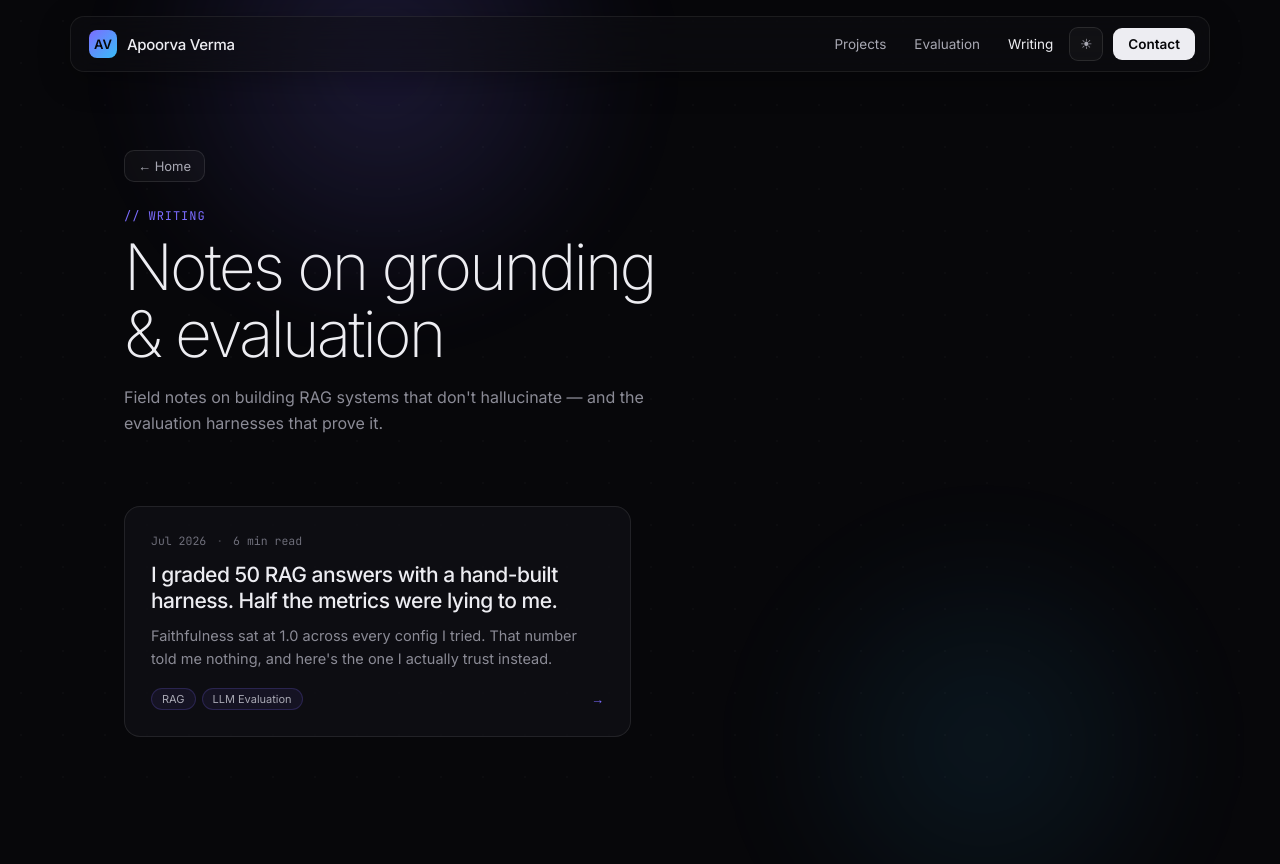
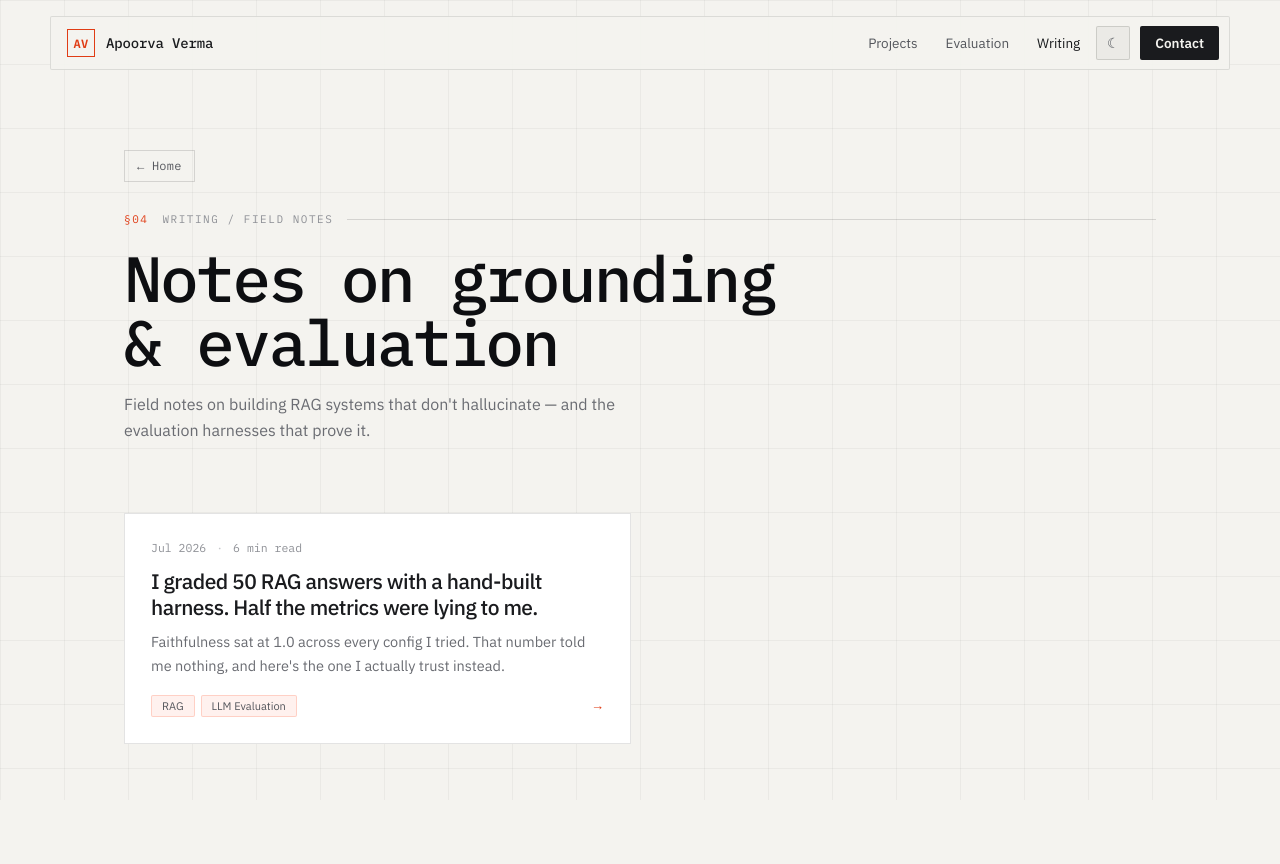
Before and after one commit to apoorva-01/personal-website, a website: page blog.html in a window 1280 px wide. Drawn offline with Linux system fonts and the light colour scheme.

Commit message:
Redesign the writing index to match the home page
Same instrument look: IBM Plex type, warm paper/ink palette, orange
accent, blueprint grid, sharp corners. Post cards and the real post
link carry over unchanged.

```diff
--- a/blog.html
+++ b/blog.html
@@ -7,33 +7,35 @@
 <meta name="description" content="Field notes on building RAG systems that don't hallucinate — and the evaluation harnesses that prove it.">
 <link rel="preconnect" href="https://fonts.googleapis.com">
 <link rel="preconnect" href="https://fonts.gstatic.com" crossorigin>
-<link href="https://fonts.googleapis.com/css2?family=Inter:wght@200;300;400;500;600;700&family=JetBrains+Mono:wght@400;500&display=swap" rel="stylesheet">
+<link href="https://fonts.googleapis.com/css2?family=IBM+Plex+Mono:wght@400;500;600&family=IBM+Plex+Sans:wght@300;400;500;600&display=swap" rel="stylesheet">
 <script src="https://cdn.jsdelivr.net/npm/motion@11.11.13/dist/motion.js"></script>
 <style>
   :root{
-    --bg:#07070a;--surface:rgba(16,16,22,.7);--surface-hover:rgba(20,20,28,.8);--bubble:rgba(20,20,27,.85);--nav-bg:rgba(14,14,18,.5);
-    --text:#ededf2;--text-2:#c7c7d1;--text-3:#a8a8b3;--text-4:#8b8b96;--faint:#6e6e7a;--heading:#fff;
-    --on-accent:#07070a;--invert-bg:#ededf2;--invert-fg:#07070a;--dot:#33333f;--scroll:#23232c;--scrim:rgba(5,5,8,.78);
-    --w025:rgba(255,255,255,.025);--w03:rgba(255,255,255,.03);--w04:rgba(255,255,255,.04);--w05:rgba(255,255,255,.05);--w06:rgba(255,255,255,.06);--w07:rgba(255,255,255,.07);--w08:rgba(255,255,255,.08);--w09:rgba(255,255,255,.09);--w10:rgba(255,255,255,.1);--w12:rgba(255,255,255,.12);--w14:rgba(255,255,255,.14);--w30:rgba(255,255,255,.3);
+    --bg:#0d0e11;--surface:#14161a;--surface-hover:#191c22;--bubble:#14161a;--nav-bg:rgba(13,14,17,.94);
+    --text:#e7e8ea;--text-2:#c2c5ca;--text-3:#9aa0a8;--text-4:#7c828b;--faint:#61656d;--heading:#f5f6f7;
+    --on-accent:#fff;--invert-bg:#e7e8ea;--invert-fg:#0d0e11;--dot:#23262c;--scroll:#262a30;--scrim:rgba(8,9,11,.9);
+    --accent:#ff4b26;--accent-ink:#ff6a4d;--live:#37b46a;--pass:#8a8f98;--grid:rgba(255,255,255,.045);
+    --w025:rgba(255,255,255,.03);--w03:rgba(255,255,255,.035);--w04:rgba(255,255,255,.045);--w05:rgba(255,255,255,.06);--w06:rgba(255,255,255,.07);--w07:rgba(255,255,255,.085);--w08:rgba(255,255,255,.1);--w09:rgba(255,255,255,.11);--w10:rgba(255,255,255,.13);--w12:rgba(255,255,255,.16);--w14:rgba(255,255,255,.19);--w30:rgba(255,255,255,.34);
   }
   :root[data-av-theme="light"]{
-    --bg:#f4f4f7;--surface:rgba(255,255,255,.78);--surface-hover:rgba(255,255,255,.96);--bubble:rgba(255,255,255,.86);--nav-bg:rgba(255,255,255,.6);
-    --text:#1c1c22;--text-2:#44444f;--text-3:#5c5c68;--text-4:#6f6f7b;--faint:#9a9aa6;--heading:#0a0a12;
-    --on-accent:#07070a;--invert-bg:#18181b;--invert-fg:#fafafa;--dot:#c4c4cc;--scroll:#c8c8d0;--scrim:rgba(244,244,247,.72);
-    --w025:rgba(0,0,0,.04);--w03:rgba(0,0,0,.05);--w04:rgba(0,0,0,.05);--w05:rgba(0,0,0,.06);--w06:rgba(0,0,0,.07);--w07:rgba(0,0,0,.08);--w08:rgba(0,0,0,.09);--w09:rgba(0,0,0,.1);--w10:rgba(0,0,0,.11);--w12:rgba(0,0,0,.13);--w14:rgba(0,0,0,.16);--w30:rgba(0,0,0,.28);
+    --bg:#f4f3ef;--surface:#ffffff;--surface-hover:#ffffff;--bubble:#ffffff;--nav-bg:rgba(244,243,239,.92);
+    --text:#1a1b1e;--text-2:#3b3d42;--text-3:#54565c;--text-4:#6a6c72;--faint:#8e9096;--heading:#0d0e11;
+    --on-accent:#fff;--invert-bg:#1a1b1e;--invert-fg:#f4f3ef;--dot:#d7d5cd;--scroll:#cbc9c0;--scrim:rgba(244,243,239,.86);
+    --accent:#e03c15;--accent-ink:#bf3210;--live:#1f9d55;--pass:#6a6c72;--grid:rgba(0,0,0,.04);
+    --w025:rgba(0,0,0,.035);--w03:rgba(0,0,0,.04);--w04:rgba(0,0,0,.05);--w05:rgba(0,0,0,.06);--w06:rgba(0,0,0,.07);--w07:rgba(0,0,0,.085);--w08:rgba(0,0,0,.1);--w09:rgba(0,0,0,.11);--w10:rgba(0,0,0,.13);--w12:rgba(0,0,0,.15);--w14:rgba(0,0,0,.18);--w30:rgba(0,0,0,.32);
   }
   *{box-sizing:border-box;margin:0;padding:0}
   html{scroll-behavior:smooth;background-color:var(--bg);transition:background-color .35s ease}
-  html body{background:var(--bg);color:var(--text);font-family:'Inter',system-ui,sans-serif;-webkit-font-smoothing:antialiased;transition:background-color .35s ease,color .35s ease}
-  ::selection{background:rgba(124,108,255,.32)}
-  ::-webkit-scrollbar{width:10px;height:10px}
+  html body{background:var(--bg);color:var(--text);font-family:'IBM Plex Sans',system-ui,sans-serif;-webkit-font-smoothing:antialiased;transition:background-color .35s ease,color .35s ease}
+  ::selection{background:var(--accent);color:#fff}
+  ::-webkit-scrollbar{width:12px;height:12px}
   ::-webkit-scrollbar-track{background:var(--bg)}
-  ::-webkit-scrollbar-thumb{background:var(--scroll);border-radius:8px;border:2px solid var(--bg)}
-  @keyframes fadeUp{from{opacity:0;transform:translateY(14px)}to{opacity:1;transform:translateY(0)}}
-  @keyframes floatGlow{0%,100%{transform:translate(0,0) scale(1);opacity:.55}50%{transform:translate(30px,-24px) scale(1.08);opacity:.8}}
-  @keyframes floatGlow2{0%,100%{transform:translate(0,0) scale(1);opacity:.4}50%{transform:translate(-28px,26px) scale(1.12);opacity:.65}}
+  ::-webkit-scrollbar-thumb{background:var(--scroll);border-radius:0;border:3px solid var(--bg)}
+  a:focus-visible,button:focus-visible,input:focus-visible{outline:2px solid var(--accent);outline-offset:2px}
+  @keyframes fadeUp{from{opacity:0;transform:translateY(10px)}to{opacity:1;transform:translateY(0)}}
   @keyframes overlayIn{from{opacity:0}to{opacity:1}}
-  @keyframes sheetIn{from{opacity:0;transform:translateY(24px)}to{opacity:1;transform:translateY(0)}}
+  @keyframes sheetIn{from{opacity:0;transform:translateY(16px)}to{opacity:1;transform:translateY(0)}}
+  @media (prefers-reduced-motion:reduce){*{animation:none !important;transition:none !important}}
 
   /* Responsive — added for real-site deployment (source had no media queries) */
   @media (max-width:640px){
@@ -47,28 +49,22 @@
 
 <div id="av-root" style="position:relative;min-height:100vh;overflow:hidden">
 
-  <!-- custom cursor -->
-  <div id="cur-ring" style="position:fixed;top:0;left:0;width:34px;height:34px;margin:-17px 0 0 -17px;border-radius:50%;border:1px solid rgba(124,108,255,.6);background:rgba(124,108,255,.05);box-shadow:0 0 22px rgba(124,108,255,.32);pointer-events:none;z-index:300;mix-blend-mode:screen;transform:translate(-200px,-200px);transition:width .2s ease,height .2s ease,background .2s ease,border-color .2s ease;opacity:0"></div>
-  <div id="cur-dot" style="position:fixed;top:0;left:0;width:6px;height:6px;margin:-3px 0 0 -3px;border-radius:50%;background:#d6cfff;box-shadow:0 0 8px rgba(124,108,255,.85);pointer-events:none;z-index:301;transform:translate(-200px,-200px);opacity:0"></div>
-
-  <!-- ambient glows -->
-  <div style="position:fixed;top:-180px;left:8%;width:520px;height:520px;border-radius:50%;background:radial-gradient(circle,rgba(124,108,255,.26),transparent 70%);filter:blur(40px);pointer-events:none;animation:floatGlow 16s ease-in-out infinite;z-index:0"></div>
-  <div style="position:fixed;bottom:-160px;right:4%;width:460px;height:460px;border-radius:50%;background:radial-gradient(circle,rgba(56,189,248,.18),transparent 70%);filter:blur(40px);pointer-events:none;animation:floatGlow2 19s ease-in-out infinite;z-index:0"></div>
-  <div style="position:fixed;inset:0;background-image:radial-gradient(var(--w025) 1px,transparent 1px);background-size:42px 42px;pointer-events:none;z-index:0"></div>
+  <!-- instrument graph grid -->
+  <div aria-hidden="true" style="position:fixed;inset:0;background-image:linear-gradient(var(--grid) 1px,transparent 1px),linear-gradient(90deg,var(--grid) 1px,transparent 1px);background-size:64px 64px;pointer-events:none;z-index:0"></div>
 
   <!-- NAV -->
   <nav style="position:fixed;top:0;left:0;right:0;z-index:50;display:flex;align-items:center;justify-content:center;padding:16px 20px">
-    <div style="display:flex;align-items:center;justify-content:space-between;width:100%;max-width:1140px;padding:10px 14px 10px 18px;background:var(--nav-bg);backdrop-filter:blur(14px);-webkit-backdrop-filter:blur(14px);border:1px solid var(--w07);border-radius:14px;box-shadow:0 8px 32px rgba(0,0,0,.3)">
-      <a href="index.html" style="display:flex;align-items:center;gap:10px;text-decoration:none;color:var(--text)">
-        <span style="display:grid;place-items:center;width:28px;height:28px;border-radius:8px;background:linear-gradient(135deg,#7c6cff,#38bdf8);font-size:13px;font-weight:600;color:var(--on-accent)">AV</span>
-        <span style="font-weight:500;letter-spacing:-.02em;font-size:15px">Apoorva Verma</span>
+    <div style="display:flex;align-items:center;justify-content:space-between;width:100%;max-width:1180px;padding:9px 10px 9px 16px;background:var(--nav-bg);border:1px solid var(--w08);border-radius:2px">
+      <a href="index.html" style="display:flex;align-items:center;gap:11px;text-decoration:none;color:var(--text)">
+        <span style="display:grid;place-items:center;width:28px;height:28px;border:1px solid var(--accent);color:var(--accent);font-family:'IBM Plex Mono',monospace;font-size:12px;font-weight:600;letter-spacing:.02em">AV</span>
+        <span style="font-family:'IBM Plex Mono',monospace;font-weight:500;letter-spacing:-.01em;font-size:14px">Apoorva Verma</span>
       </a>
       <div style="display:flex;align-items:center;gap:4px">
-        <a class="nav-link" href="index.html#projects" style="text-decoration:none;color:var(--text-3);font-size:13.5px;padding:7px 12px;border-radius:9px;transition:color .2s" data-hover="color:var(--text)">Projects</a>
-        <a class="nav-link" href="index.html#eval" style="text-decoration:none;color:var(--text-3);font-size:13.5px;padding:7px 12px;border-radius:9px;transition:color .2s" data-hover="color:var(--text)">Evaluation</a>
-        <a class="nav-link" href="blog.html" style="text-decoration:none;color:var(--text);font-size:13.5px;padding:7px 12px;border-radius:9px">Writing</a>
-        <button id="theme-btn" onclick="App.toggleTheme()" aria-label="Toggle theme" style="display:grid;place-items:center;width:34px;height:34px;border-radius:9px;border:1px solid var(--w10);background:var(--w03);color:var(--text-3);cursor:pointer;font-size:14px;transition:color .18s,border-color .18s,background .18s" data-hover="color:var(--text);border-color:var(--w30)">☀</button>
-        <a href="index.html#contact" style="text-decoration:none;color:var(--invert-fg);font-size:13.5px;font-weight:600;padding:8px 15px;border-radius:9px;background:var(--invert-bg);margin-left:6px;transition:transform .2s" data-hover="transform:translateY(-1px)">Contact</a>
+        <a class="nav-link" href="index.html#projects" style="text-decoration:none;color:var(--text-3);font-size:13.5px;padding:7px 12px;border-radius:2px;transition:color .2s" data-hover="color:var(--text)">Projects</a>
+        <a class="nav-link" href="index.html#eval" style="text-decoration:none;color:var(--text-3);font-size:13.5px;padding:7px 12px;border-radius:2px;transition:color .2s" data-hover="color:var(--text)">Evaluation</a>
+        <a class="nav-link" href="blog.html" style="text-decoration:none;color:var(--text);font-size:13.5px;padding:7px 12px;border-radius:2px">Writing</a>
+        <button id="theme-btn" onclick="App.toggleTheme()" aria-label="Toggle theme" style="display:grid;place-items:center;width:34px;height:34px;border-radius:2px;border:1px solid var(--w10);background:var(--w03);color:var(--text-3);cursor:pointer;font-size:14px;transition:color .18s,border-color .18s,background .18s" data-hover="color:var(--text);border-color:var(--w30)">☀</button>
+        <a href="index.html#contact" style="text-decoration:none;color:var(--invert-fg);font-size:13.5px;font-weight:600;padding:8px 15px;border-radius:2px;background:var(--invert-bg);margin-left:6px;transition:transform .2s" data-hover="">Contact</a>
       </div>
     </div>
   </nav>
@@ -77,9 +73,13 @@
 
     <!-- HEADER -->
     <header style="padding:150px 0 50px">
-      <a href="index.html" style="display:inline-flex;align-items:center;gap:7px;text-decoration:none;font-size:13px;color:var(--text-3);padding:7px 13px;border-radius:10px;border:1px solid var(--w10);background:var(--w03);transition:all .18s;animation:fadeUp .5s ease both" data-hover="color:var(--heading);border-color:var(--w30)">← Home</a>
-      <div style="margin-top:26px;font-family:'JetBrains Mono',monospace;font-size:12px;color:#7c6cff;letter-spacing:.08em;animation:fadeUp .5s .05s ease both">// WRITING</div>
-      <h1 style="margin-top:10px;font-size:clamp(38px,6vw,64px);font-weight:200;letter-spacing:-.045em;line-height:1.04;animation:fadeUp .5s .1s ease both">Notes on grounding<br/>&amp; evaluation</h1>
+      <a href="index.html" style="display:inline-flex;align-items:center;gap:8px;text-decoration:none;font-family:'IBM Plex Mono',monospace;font-size:12px;letter-spacing:.02em;color:var(--text-3);padding:7px 12px;border-radius:0;border:1px solid var(--w10);background:transparent;transition:border-color .18s,color .18s;animation:fadeUp .5s ease both" data-hover="color:var(--heading);border-color:var(--accent)">← Home</a>
+      <div style="display:flex;align-items:center;gap:14px;margin-top:30px;animation:fadeUp .5s .05s ease both">
+        <span style="font-family:'IBM Plex Mono',monospace;font-size:11px;letter-spacing:.14em;color:var(--accent)">§04</span>
+        <span style="font-family:'IBM Plex Mono',monospace;font-size:11px;letter-spacing:.14em;color:var(--faint);text-transform:uppercase">Writing / Field notes</span>
+        <span style="flex:1;height:1px;background:var(--w10)"></span>
+      </div>
+      <h1 style="margin-top:20px;font-family:'IBM Plex Mono',monospace;font-size:clamp(38px,6vw,64px);font-weight:500;letter-spacing:-.035em;line-height:1;color:var(--heading);animation:fadeUp .5s .1s ease both">Notes on grounding<br/>&amp; evaluation</h1>
       <p style="margin-top:18px;max-width:560px;font-size:16px;line-height:1.6;color:var(--text-4);animation:fadeUp .5s .15s ease both">Field notes on building RAG systems that don't hallucinate — and the evaluation harnesses that prove it.</p>
     </header>
 
@@ -226,15 +226,15 @@
       var p = posts[i];
       var tags = "";
       for (var j=0;j<p.tags.length;j++){
-        tags += '<span style="font-size:11px;color:var(--text-3);padding:3px 10px;border-radius:999px;background:rgba(124,108,255,.08);border:1px solid rgba(124,108,255,.2)">'+esc(p.tags[j])+'</span>';
+        tags += '<span style="font-size:11px;color:var(--text-3);padding:3px 10px;border-radius:2px;background:rgba(255,75,38,.08);border:1px solid rgba(255,75,38,.2)">'+esc(p.tags[j])+'</span>';
       }
-      html += '<a data-reveal="1" href="'+p.href+'" style="display:flex;flex-direction:column;text-decoration:none;color:inherit;background:var(--surface);border:1px solid var(--w09);border-radius:16px;padding:26px;cursor:pointer;opacity:0;transform:translateY(24px);transition:transform .25s,border-color .25s,background .25s" data-hover="transform:translateY(-4px);border-color:rgba(124,108,255,.4);background:var(--surface-hover)">'
-        + '<div style="display:flex;align-items:center;gap:10px;font-family:\'JetBrains Mono\',monospace;font-size:11.5px;color:var(--faint)"><span>'+esc(p.date)+'</span><span style="opacity:.5">·</span><span>'+esc(p.read)+'</span></div>'
+      html += '<a data-reveal="1" href="'+p.href+'" style="display:flex;flex-direction:column;text-decoration:none;color:inherit;background:var(--surface);border:1px solid var(--w09);border-radius:0;padding:26px;cursor:pointer;opacity:0;transform:translateY(24px);transition:transform .25s,border-color .25s,background .25s" data-hover="border-color:rgba(255,75,38,.4);background:var(--surface-hover)">'
+        + '<div style="display:flex;align-items:center;gap:10px;font-family:\'IBM Plex Mono\',monospace;font-size:11.5px;color:var(--faint)"><span>'+esc(p.date)+'</span><span style="opacity:.5">·</span><span>'+esc(p.read)+'</span></div>'
         + '<h3 style="margin-top:14px;font-size:21px;font-weight:500;letter-spacing:-.025em;line-height:1.22;color:var(--text)">'+esc(p.title)+'</h3>'
         + '<p style="margin-top:10px;font-size:14.5px;line-height:1.6;color:var(--text-4);flex:1">'+esc(p.excerpt)+'</p>'
         + '<div style="display:flex;align-items:center;justify-content:space-between;margin-top:18px">'
         +   '<div style="display:flex;flex-wrap:wrap;gap:6px">'+tags+'</div>'
-        +   '<span style="font-size:13px;color:#7c6cff">→</span>'
+        +   '<span style="font-size:13px;color:var(--accent)">→</span>'
         + '</div>'
         + '</a>';
     }
@@ -356,8 +356,8 @@
   function closePost(){ state.activePost = null; renderOverlay(); }
 
   function boot(){
-    var stored = "dark";
-    try { stored = localStorage.getItem("av-theme") || "dark"; } catch(e){}
+    var stored = "light";
+    try { stored = localStorage.getItem("av-theme") || "light"; } catch(e){}
     applyTheme(stored);
     bindHovers(document);
     renderPosts();
```
